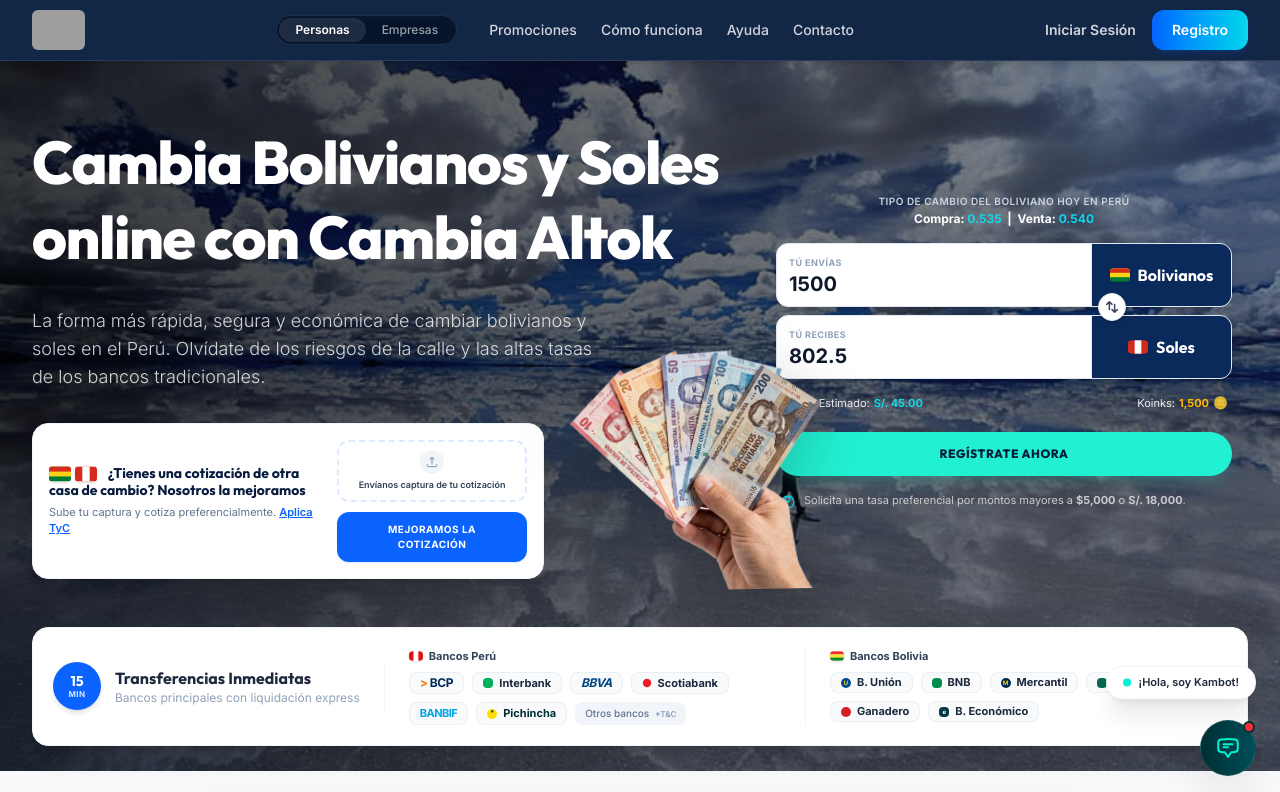
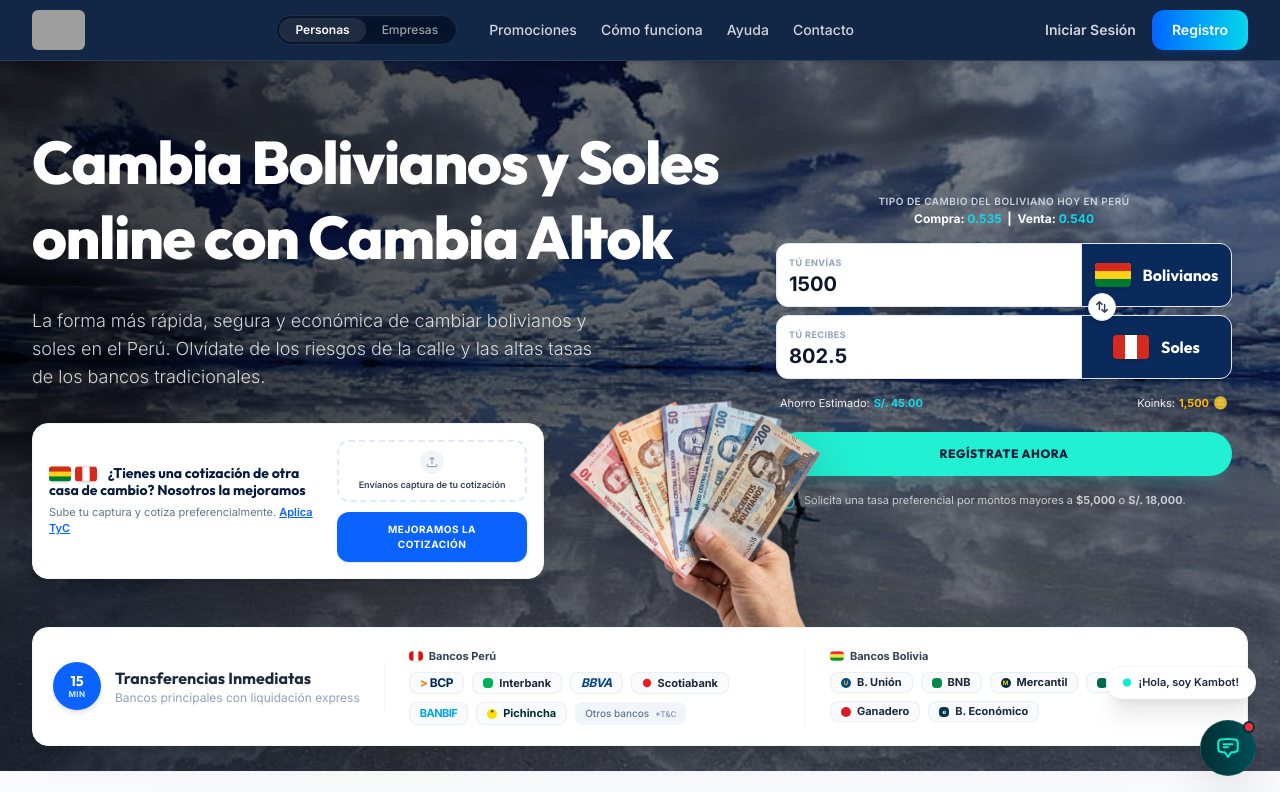
Before and after one commit to rodrigorayo/altok-peru, an Angular app: page / in a window 1280 px wide. Shown: the top 792 px of the page. Built offline with nearby package versions, Linux system fonts and the light colour scheme; grey boxes are pictures that could not be loaded.

Commit message:
style: anchor hand graphic to the bottom to avoid floating appearance, and enlarge flags in selector boxes

```diff
--- a/src/app/app.html
+++ b/src/app/app.html
@@ -262,7 +262,7 @@
         <div class="lg:col-span-5 relative">
 
           <!-- Ilustración Desktop de Billetes con Transición Subir/Bajar (Superpuesta en la esquina inferior izquierda - Reposicionada) -->
-          <div class="hidden lg:block absolute -left-52 -bottom-16 w-72 h-72 z-30 pointer-events-none select-none">
+          <div class="hidden lg:block absolute -left-52 -bottom-[115px] w-72 h-72 z-30 pointer-events-none select-none">
 
             <!-- Bolivia Desktop (Sube/Baja) -->
             <div
@@ -314,9 +314,9 @@
                     class="bg-transparent text-xl font-bold text-slate-900 outline-none w-full border-none p-0 focus:ring-0"
                     placeholder="0" />
                 </div>
-                <div class="w-[140px] bg-altok-deep text-white flex items-center justify-center gap-2 font-bold font-display shrink-0 border-l border-slate-200">
+                <div class="w-[150px] bg-altok-deep text-white flex items-center justify-center gap-3 font-bold font-display shrink-0 border-l border-slate-200">
                   <ng-container *ngIf="tipoCambio() === 'BOB_TO_PEN'">
-                    <svg class="w-5 h-3.5 rounded-sm shadow-sm shrink-0" viewBox="0 0 3 2" xmlns="http://www.w3.org/2000/svg">
+                    <svg class="w-9 h-6 rounded-sm shadow-sm shrink-0" viewBox="0 0 3 2" xmlns="http://www.w3.org/2000/svg">
                       <rect width="3" height="2" fill="#007a33"/>
                       <rect width="3" height="1.33" fill="#fcd116"/>
                       <rect width="3" height="0.67" fill="#d52b1e"/>
@@ -324,7 +324,7 @@
                     <span>Bolivianos</span>
                   </ng-container>
                   <ng-container *ngIf="tipoCambio() === 'PEN_TO_BOB'">
-                    <svg class="w-5 h-3.5 rounded-sm shadow-sm shrink-0" viewBox="0 0 3 2" xmlns="http://www.w3.org/2000/svg">
+                    <svg class="w-9 h-6 rounded-sm shadow-sm shrink-0" viewBox="0 0 3 2" xmlns="http://www.w3.org/2000/svg">
                       <rect width="3" height="2" fill="#d52b1e"/>
                       <rect x="1" width="1" height="2" fill="#ffffff"/>
                     </svg>
@@ -334,7 +334,7 @@
               </div>
 
               <!-- Botón SWAP flotante intermedio (Centrado en el divisor de la derecha) -->
-              <div class="absolute right-[120px] top-[64px] -translate-y-1/2 translate-x-1/2 z-10">
+              <div class="absolute right-[130px] top-[64px] -translate-y-1/2 translate-x-1/2 z-10">
                 <button
                   (click)="swapCurrencies()"
                   class="w-7 h-7 bg-white hover:bg-slate-50 border border-slate-200 text-slate-700 rounded-full flex items-center justify-center shadow-md hover:shadow-lg transition-all active:scale-95 duration-200 cursor-pointer">
@@ -355,16 +355,16 @@
                     class="bg-transparent text-xl font-bold text-slate-900 outline-none w-full border-none p-0 focus:ring-0"
                     placeholder="0" />
                 </div>
-                <div class="w-[140px] bg-altok-deep text-white flex items-center justify-center gap-2 font-bold font-display shrink-0 border-l border-slate-200">
+                <div class="w-[150px] bg-altok-deep text-white flex items-center justify-center gap-3 font-bold font-display shrink-0 border-l border-slate-200">
                   <ng-container *ngIf="tipoCambio() === 'BOB_TO_PEN'">
-                    <svg class="w-5 h-3.5 rounded-sm shadow-sm shrink-0" viewBox="0 0 3 2" xmlns="http://www.w3.org/2000/svg">
+                    <svg class="w-9 h-6 rounded-sm shadow-sm shrink-0" viewBox="0 0 3 2" xmlns="http://www.w3.org/2000/svg">
                       <rect width="3" height="2" fill="#d52b1e"/>
                       <rect x="1" width="1" height="2" fill="#ffffff"/>
                     </svg>
                     <span>Soles</span>
                   </ng-container>
                   <ng-container *ngIf="tipoCambio() === 'PEN_TO_BOB'">
-                    <svg class="w-5 h-3.5 rounded-sm shadow-sm shrink-0" viewBox="0 0 3 2" xmlns="http://www.w3.org/2000/svg">
+                    <svg class="w-9 h-6 rounded-sm shadow-sm shrink-0" viewBox="0 0 3 2" xmlns="http://www.w3.org/2000/svg">
                       <rect width="3" height="2" fill="#007a33"/>
                       <rect width="3" height="1.33" fill="#fcd116"/>
                       <rect width="3" height="0.67" fill="#d52b1e"/>
```
